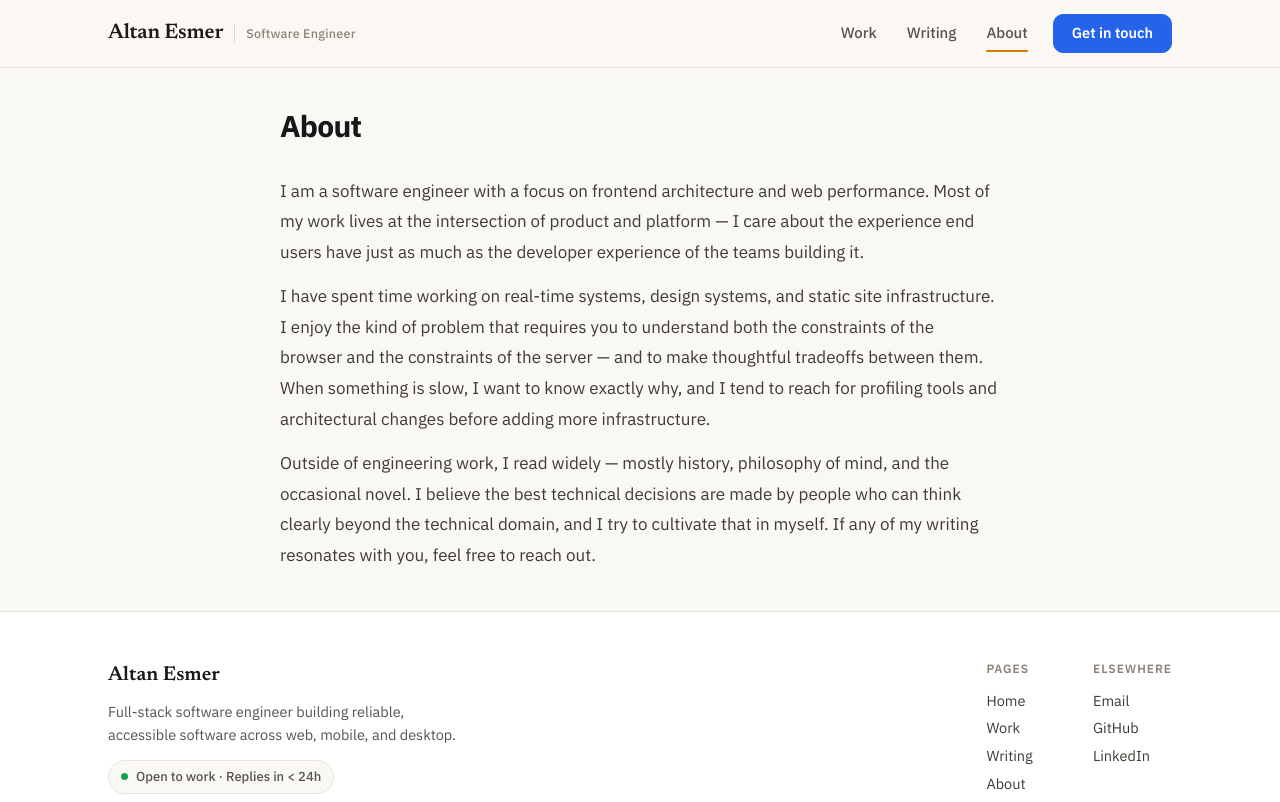
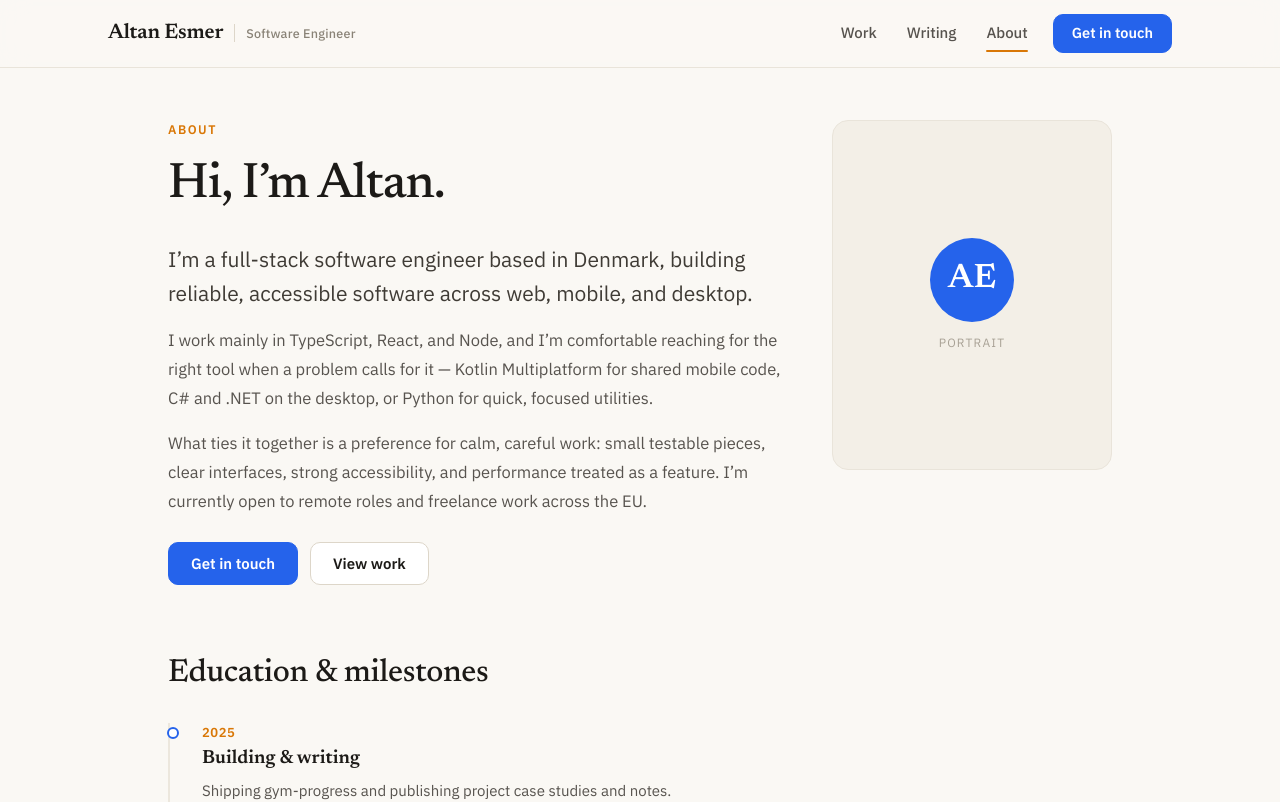
Before and after one commit to AltanEsmer/AltanEsmer.github.io, a Next.js app: page /about in a window 1280 px wide. Shown: the top 802 px of the page. Built offline with nearby package versions, Linux system fonts and the light colour scheme.

Commit message:
feat(about): rebuild About with bio + text timeline
- Fuller bio, portrait placeholder, and a calm text-based
  education/experience timeline (blue dots, amber years) —
  replaces the old neon-rail treatment

Co-Authored-By: Claude Opus 4.8 (1M context) <noreply@anthropic.com>

```diff
--- a/src/app/about/page.tsx
+++ b/src/app/about/page.tsx
@@ -1,42 +1,242 @@
-import MotionSection from '@/components/MotionSection';
+import Reveal from '@/components/ui/Reveal';
+import Button from '@/components/ui/Button';
+import Kicker from '@/components/ui/Kicker';
 
 export const metadata = {
   title: 'About — Altan Esmer',
-  description: 'A little about who I am and what I work on.',
+  description:
+    'Full-stack software engineer based in Denmark, building reliable, accessible software across web, mobile, and desktop.',
 };
+
+const TIMELINE = [
+  {
+    year: '2025',
+    title: 'Building & writing',
+    desc: 'Shipping gym-progress and publishing project case studies and notes.',
+  },
+  {
+    year: '2024',
+    title: 'Desktop & cross-platform',
+    desc: 'Built the System Health Dashboard (C# / WPF) and KMP Weather with Kotlin Multiplatform.',
+  },
+  {
+    year: '2023',
+    title: 'B.Sc. Computer Science',
+    desc: 'Graduated from the University of Southern Denmark. Bachelor project: Tutoria, a phonics app for children with dyslexia.',
+  },
+  {
+    year: '2019',
+    title: 'Started university',
+    desc: 'Began the B.Sc. in Computer Science at the University of Southern Denmark.',
+  },
+];
 
 export default function AboutPage() {
   return (
-    <div className="mx-auto max-w-3xl px-6 py-10">
-    <MotionSection>
-      <h1 className="mb-8 text-3xl font-bold tracking-tight text-neutral-900 dark:text-neutral-100">
-        About
+    <section style={{ maxWidth: 1000, margin: '0 auto', padding: '52px 28px 76px' }}>
+      {/* Intro block */}
+      <Reveal>
+        <div
+          style={{
+            display: 'flex',
+            flexWrap: 'wrap',
+            gap: 48,
+            alignItems: 'flex-start',
+          }}
+        >
+          {/* Left column */}
+          <div style={{ flex: '1 1 440px', minWidth: 300 }}>
+            <Kicker>About</Kicker>
+            <h1
+              style={{
+                fontFamily: 'var(--font-serif)',
+                fontWeight: 500,
+                fontSize: 'clamp(34px, 4.5vw, 50px)',
+                letterSpacing: '-0.02em',
+                margin: '10px 0 0',
+                color: 'var(--ink)',
+              }}
+            >
+              Hi, I&rsquo;m Altan.
             </h1>
-      <div className="prose-mdx">
-        <p>
-          I am a software engineer with a focus on frontend architecture and web
-          performance. Most of my work lives at the intersection of product and
-          platform — I care about the experience end users have just as much as
-          the developer experience of the teams building it.
+
+            <p
+              style={{
+                fontSize: 'clamp(18px, 1.7vw, 21px)',
+                lineHeight: 1.6,
+                color: 'var(--prose)',
+                margin: '20px 0 0',
+              }}
+            >
+              I&rsquo;m a full-stack software engineer based in Denmark, building reliable,
+              accessible software across web, mobile, and desktop.
             </p>
-        <p>
-          I have spent time working on real-time systems, design systems, and
-          static site infrastructure. I enjoy the kind of problem that requires
-          you to understand both the constraints of the browser and the
-          constraints of the server — and to make thoughtful tradeoffs between
-          them. When something is slow, I want to know exactly why, and I tend
-          to reach for profiling tools and architectural changes before adding
-          more infrastructure.
+
+            <p
+              style={{
+                fontSize: 16.5,
+                lineHeight: 1.75,
+                color: 'var(--secondary)',
+                margin: '16px 0 0',
+              }}
+            >
+              I work mainly in TypeScript, React, and Node, and I&rsquo;m comfortable reaching for
+              the right tool when a problem calls for it — Kotlin Multiplatform for shared mobile
+              code, C# and .NET on the desktop, or Python for quick, focused utilities.
             </p>
-        <p>
-          Outside of engineering work, I read widely — mostly history,
-          philosophy of mind, and the occasional novel. I believe the best
-          technical decisions are made by people who can think clearly beyond
-          the technical domain, and I try to cultivate that in myself. If any
-          of my writing resonates with you, feel free to reach out.
+
+            <p
+              style={{
+                fontSize: 16.5,
+                lineHeight: 1.75,
+                color: 'var(--secondary)',
+                margin: '16px 0 0',
+              }}
+            >
+              What ties it together is a preference for calm, careful work: small testable pieces,
+              clear interfaces, strong accessibility, and performance treated as a feature. I&rsquo;m
+              currently open to remote roles and freelance work across the EU.
             </p>
+
+            <div
+              style={{
+                display: 'flex',
+                flexWrap: 'wrap',
+                gap: 12,
+                marginTop: 26,
+              }}
+            >
+              <Button href="/contact">Get in touch</Button>
+              <Button href="/projects" variant="secondary">
+                View work
+              </Button>
             </div>
-    </MotionSection>
           </div>
+
+          {/* Right column — portrait placeholder */}
+          <div
+            style={{
+              flex: '0 1 280px',
+              minWidth: 240,
+              aspectRatio: '4/5',
+              borderRadius: 16,
+              background: 'var(--placeholder)',
+              border: '1px solid var(--border)',
+              display: 'flex',
+              flexDirection: 'column',
+              alignItems: 'center',
+              justifyContent: 'center',
+              gap: 12,
+            }}
+          >
+            <div
+              style={{
+                width: 84,
+                height: 84,
+                borderRadius: '50%',
+                background: 'var(--blue)',
+                color: '#fff',
+                display: 'flex',
+                alignItems: 'center',
+                justifyContent: 'center',
+                fontFamily: 'var(--font-serif)',
+                fontWeight: 600,
+                fontSize: 34,
+              }}
+            >
+              AE
+            </div>
+            <span
+              style={{
+                fontSize: 12,
+                letterSpacing: '0.1em',
+                textTransform: 'uppercase',
+                color: 'var(--faint)',
+              }}
+            >
+              Portrait
+            </span>
+          </div>
+        </div>
+      </Reveal>
+
+      {/* Timeline block */}
+      <Reveal delay={0.1}>
+        <div style={{ marginTop: 64 }}>
+          <h2
+            style={{
+              fontFamily: 'var(--font-serif)',
+              fontWeight: 500,
+              fontSize: 'clamp(26px, 3vw, 32px)',
+              letterSpacing: '-0.01em',
+              margin: 0,
+              color: 'var(--ink)',
+            }}
+          >
+            Education &amp; milestones
+          </h2>
+
+          <div
+            style={{
+              marginTop: 26,
+              borderLeft: '2px solid var(--border-light)',
+              paddingLeft: 4,
+            }}
+          >
+            {TIMELINE.map((item) => (
+              <div
+                key={item.year}
+                style={{ position: 'relative', padding: '0 0 28px 28px' }}
+              >
+                <span
+                  style={{
+                    position: 'absolute',
+                    left: -7,
+                    top: 4,
+                    width: 12,
+                    height: 12,
+                    borderRadius: '50%',
+                    background: 'var(--surface)',
+                    border: '2px solid var(--blue)',
+                  }}
+                />
+                <div
+                  style={{
+                    fontSize: 13,
+                    fontWeight: 600,
+                    color: 'var(--amber)',
+                    letterSpacing: '0.04em',
+                  }}
+                >
+                  {item.year}
+                </div>
+                <div
+                  style={{
+                    fontFamily: 'var(--font-serif)',
+                    fontSize: 19,
+                    fontWeight: 600,
+                    marginTop: 3,
+                    color: 'var(--ink)',
+                  }}
+                >
+                  {item.title}
+                </div>
+                <div
+                  style={{
+                    fontSize: 15,
+                    lineHeight: 1.6,
+                    color: 'var(--secondary)',
+                    marginTop: 5,
+                    maxWidth: 560,
+                  }}
+                >
+                  {item.desc}
+                </div>
+              </div>
+            ))}
+          </div>
+        </div>
+      </Reveal>
+    </section>
   );
 }
```
Lines whose indentation alone changed are shown as unchanged.
